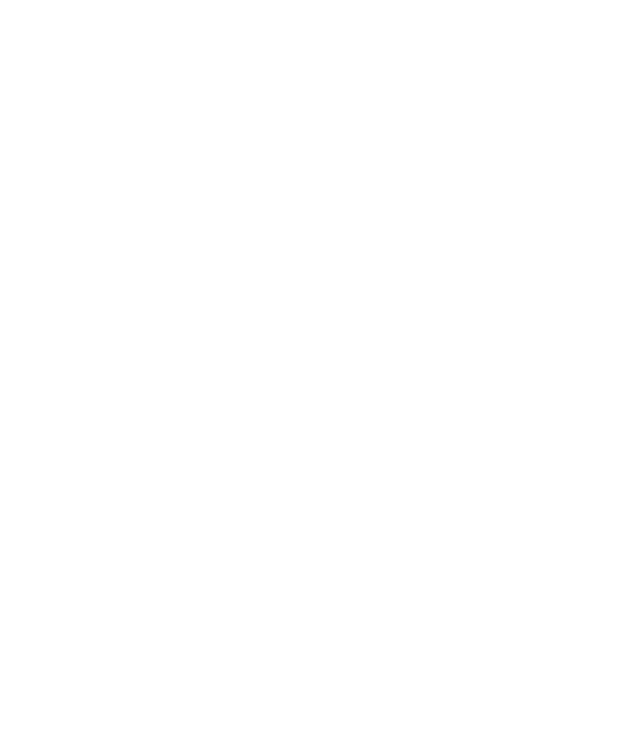
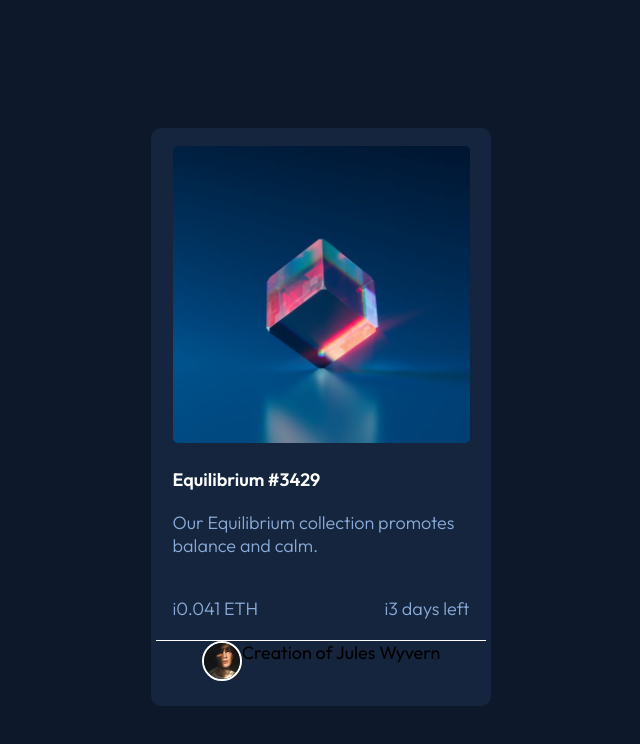
Before and after one commit to acmidev/NFT-Card, a plain HTML site: page index.html in a window 1280 px wide. Shown: the whole page, without its empty margins (319-959 px from the left). Drawn offline with Linux system fonts and the light colour scheme.

Commit message:
Version 2

```diff
--- a/index.html
+++ b/index.html
@@ -6,8 +6,31 @@
     <meta name="viewport" content="width=device-width, initial-scale=1.0">
     <title>NFT Card</title>
     <link rel="stylesheet" href="styles.css">
+    <link rel="icon" type="image/x-icon" href="/images/favicon-32x32.png">
+    <link rel="preconnect" href="https://fonts.googleapis.com">
+<link rel="preconnect" href="https://fonts.gstatic.com" crossorigin>
+<link href="https://fonts.googleapis.com/css2?family=Outfit:wght@300;400;600&display=swap" rel="stylesheet">
 </head>
 <body>
+    <section class="main-card">
+        <div class="card">
+            <div class="picture">
+                <img src="./images/image-equilibrium.jpg" alt="NFT 3D Cube">
+            </div>
 
+            <div class="title">
+            <a href="#">Equilibrium #3429</a>
+            <p>Our Equilibrium collection promotes balance and calm.</p>
+            <div class="price">
+                <p><span>i</span>0.041 ETH</p>
+                <p><span>i</span>3 days left</p>
+            </div>
+            </div>
+            <div class="owner-info">
+            <img src="images/image-avatar.png" alt="Profile">
+            <p>Creation of <span>Jules Wyvern</span></p>
+        </div>
+        </div>
+    </section>
 </body>
 </html>
--- a/styles.css
+++ b/styles.css
@@ -0,0 +1,102 @@
+
+html{
+    font-size: 62.5%;
+}
+*{
+    box-sizing: border-box;
+    padding: 0;
+    margin: 0;
+    font-size: 1.8rem;
+    font-family:'Outfit', sans-serif;
+}
+:root{
+    --soft-blue:hsl(215, 51%, 11%);
+    --cyan:hsl(178, 100%, 50%);
+    --main-BG: hsl(217, 54%, 11%);
+    --card-BG:hsl(216, 50%, 16%);
+    --white:hsl(0, 0%, 100%)
+
+}
+body{
+    background-color: var(--main-BG);
+
+
+}
+
+.main-card{
+    width: 100%;
+    margin-top: 10%;
+    display: flex;
+    justify-content: center;
+    align-items: center;
+
+
+
+}
+.card{
+    width: 340px;
+    min-width: 300px;
+    background-color: var(--card-BG);
+    padding: 5px;
+    margin: 0 5px;
+    min-height: 500px;
+    border-radius: 10px;
+
+
+
+}
+.picture{
+    width: 90%;
+    margin: 0 auto;
+    margin-top: 4%;
+    margin-bottom: 20px;
+}
+.picture img {
+    width: 100%;
+    border-radius: 5px;
+}
+.title{
+    width: 90%;
+    margin: 0 auto;
+
+
+}
+.title a{
+    text-decoration: none;
+    color: var(--white);
+    font-weight: 600;
+    cursor: pointer;
+    margin-bottom: 20px ;
+
+}
+
+.title p{
+    color: hsl(215, 51%, 70%);
+    font-weight: 300;
+    margin-top: 20px;
+}
+.price{
+    display: flex;
+    justify-content: space-between;
+    margin-top: 20px;
+
+}
+.price p{
+
+}
+
+
+
+.owner-info{
+    display: flex;
+    justify-content: center;
+    margin-top: 20px;
+    margin-bottom: 20px;
+    border-top: 1px solid white;
+}
+
+.owner-info img{
+    width: 40px;
+    border: 2px solid white;
+    border-radius: 100%;
+}
```
Also changed, not shown: images/favicon-32x32.png (added), images/icon-clock.svg (added), images/icon-ethereum.svg (added), images/icon-view.svg (added), images/image-avatar.png (added), images/image-equilibrium.jpg (added).
